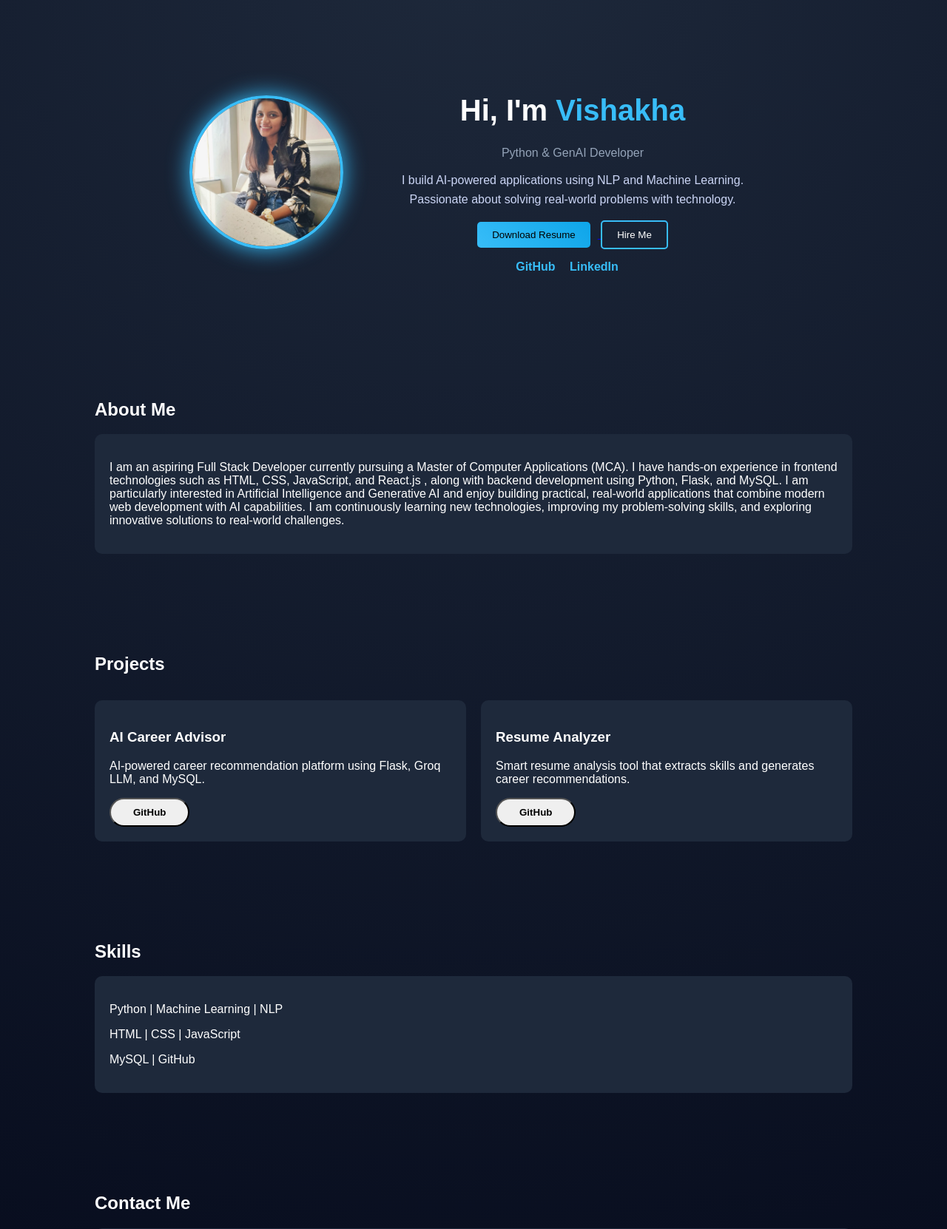
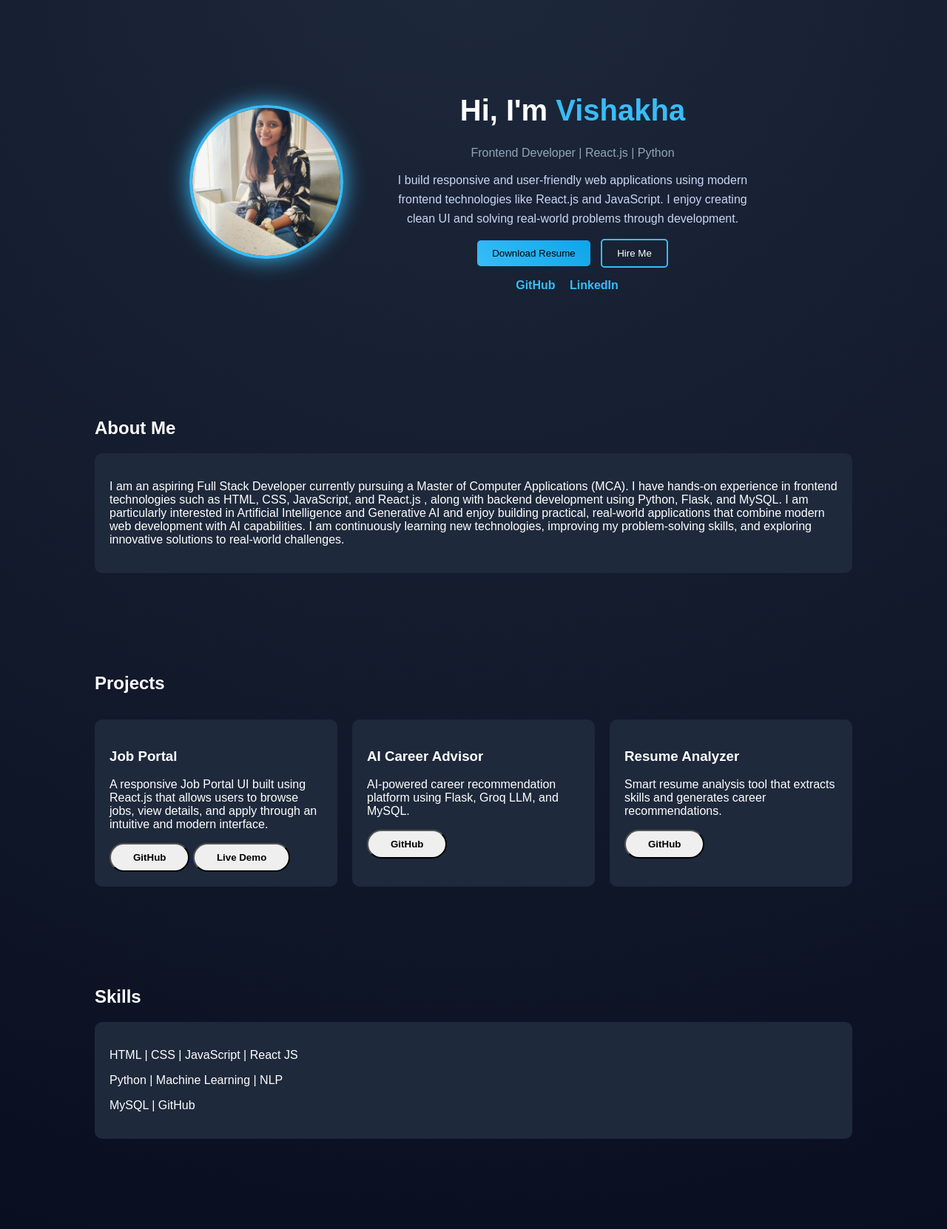
Before and after one commit to vishakhac27/portfolio, a Flask app: page / in a window 1280 px wide. Shown: the part 108-1770 px from the top of the page at 74% size. Run offline with Flask 3, Linux system fonts and the light colour scheme.

Commit message:
updated successfully

```diff
--- a/templates/index.html
+++ b/templates/index.html
@@ -31,11 +31,11 @@
 
     <div class="hero-right">
         <h1>Hi, I'm <span id="typing"></span></h1>
-        <p class="subtitle">Python & GenAI Developer</p>
+        <p class="subtitle">Frontend Developer | React.js | Python</p>
 
         <p class="desc">
-            I build AI-powered applications using NLP and Machine Learning.
-            Passionate about solving real-world problems with technology.
+           I build responsive and user-friendly web applications using modern frontend technologies like React.js and JavaScript.
+           I enjoy creating clean UI and solving real-world problems through development.
         </p>
 
         <div class="buttons">
@@ -78,6 +78,17 @@
     <h2>Projects</h2>
 
    <div class="projects">
+      <div class="card fade-in">
+        <h3>Job Portal</h3>
+        <p>A responsive Job Portal UI built using React.js that allows users to browse jobs,
+            view details, and apply through an intuitive and modern interface.</p>
+       <a href="https://github.com/vishakhac27/job-porta.git" target="_blank">
+    <button id="gitbtn">GitHub</button>
+
+</a>
+  <a href="https://job-portal-navy-beta.vercel.app/"> <button id="gitbtn">Live Demo</button> </a>
+
+    </div>
 
     <div class="card fade-in">
         <h3>AI Career Advisor</h3>
@@ -106,8 +117,9 @@
 <section id="skills">
     <h2>Skills</h2>
     <div class="card fade-in">
+
+        <p>HTML | CSS | JavaScript  | React JS</p>
         <p>Python | Machine Learning | NLP</p>
-        <p>HTML | CSS | JavaScript</p>
         <p>MySQL | GitHub</p>
     </div>
 </section>
```
